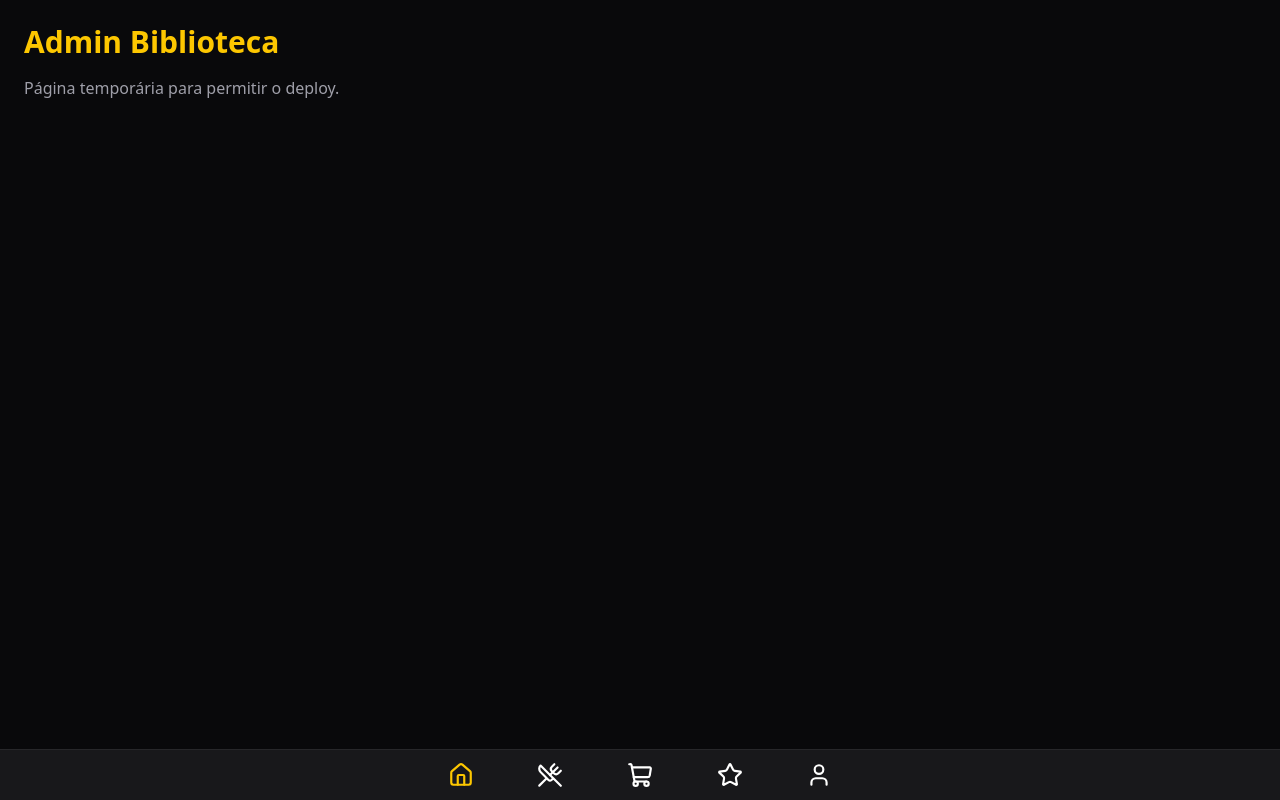
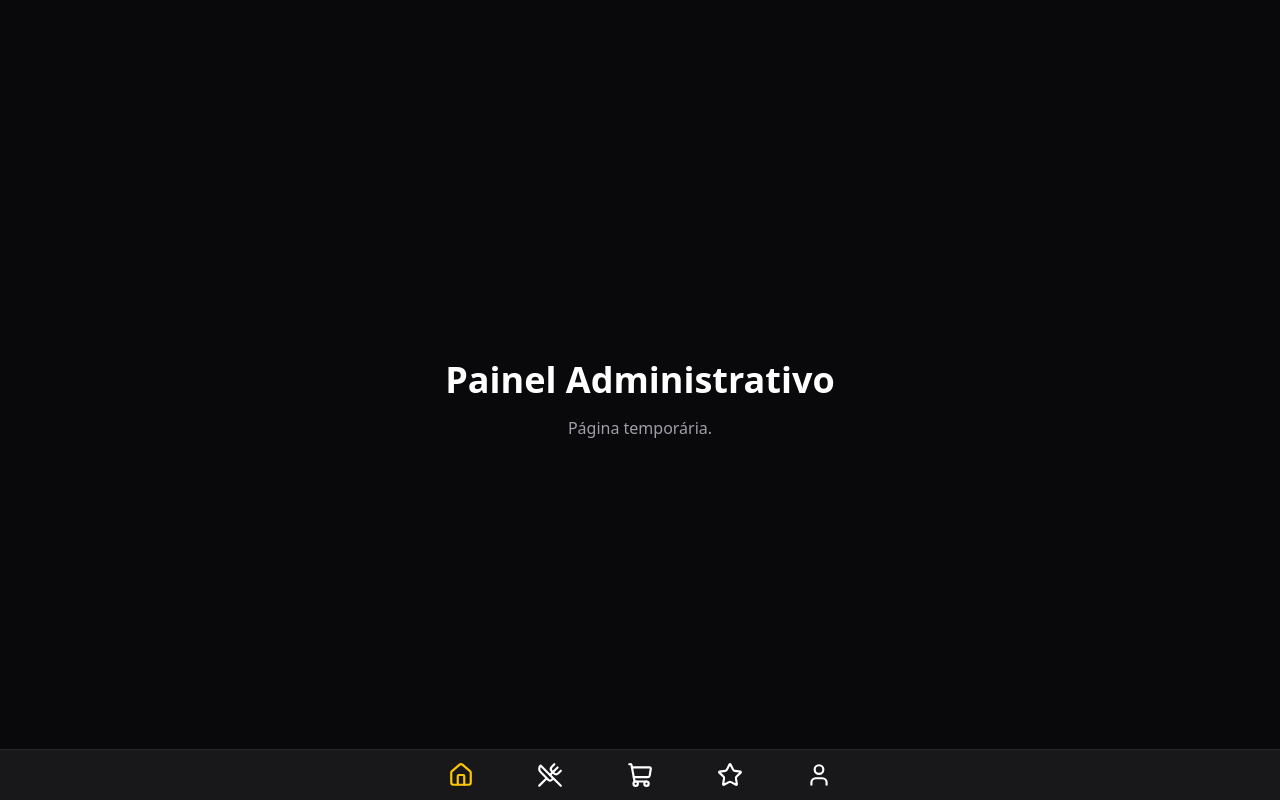
Before and after one commit to UniversalKnowledgeEcosystem/popular-app, a Next.js app: page / in a window 1280 px wide. Built offline with nearby package versions, Linux system fonts and the light colour scheme.

Commit message:
Corrige biblioteca admin

```diff
--- a/app/biblioteca/admin/page.tsx
+++ b/app/biblioteca/admin/page.tsx
@@ -0,0 +1 @@
+export default function BibliotecaAdminPage() { return <main>Admin Biblioteca</main>; }
--- a/app/page.tsx
+++ b/app/page.tsx
@@ -1,13 +1,15 @@
 export default function BibliotecaAdminPage() {
   return (
-    <main className="min-h-screen bg-zinc-950 text-white p-6">
-      <h1 className="text-3xl font-bold text-yellow-400">
-        Admin Biblioteca
-      </h1>
+    <main className="min-h-screen flex items-center justify-center bg-zinc-950 text-white">
+      <div className="text-center">
+        <h1 className="text-4xl font-bold">
+          Painel Administrativo
+        </h1>
 
-      <p className="mt-4 text-zinc-400">
-        Página temporária para permitir o deploy.
-      </p>
+        <p className="mt-4 text-zinc-400">
+          Página temporária.
+        </p>
+      </div>
     </main>
   );
 }
```
